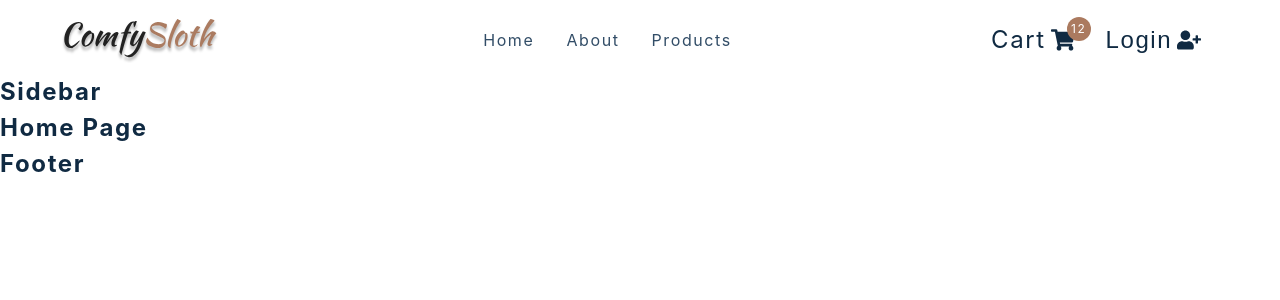
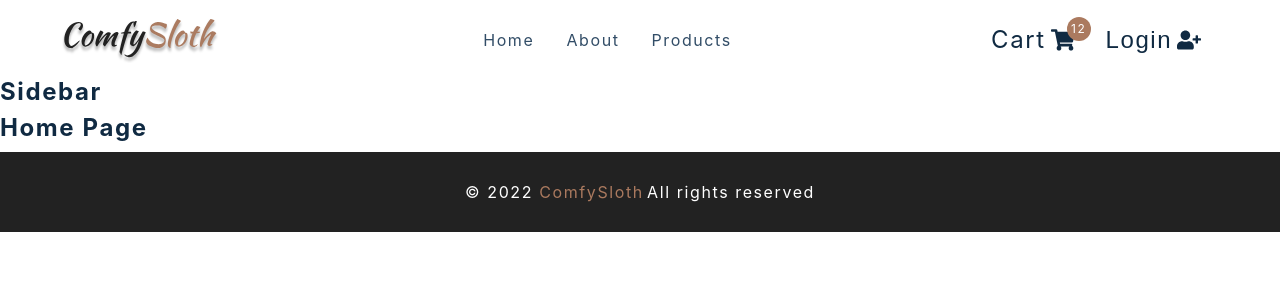
Before and after one commit to quocthaitl/learn-react-comfy-store, a React (Create React App) app: page / in a window 1280 px wide. Shown: the top 300 px of the page. Built offline with nearby package versions, Linux system fonts and the light colour scheme.

Commit message:
Build footer

```diff
--- a/src/components/Footer.js
+++ b/src/components/Footer.js
@@ -1,8 +1,16 @@
-import React from 'react'
-import styled from 'styled-components'
+import React from "react";
+import styled from "styled-components";
 const Footer = () => {
-  return <h4>footer</h4>
-}
+	return (
+		<Wrapper>
+			<h5>
+				&copy; {new Date().getFullYear()}
+				<span> ComfySloth</span>
+			</h5>
+			<h5>All rights reserved</h5>
+		</Wrapper>
+	);
+};
 
 const Wrapper = styled.footer`
 	height: 5rem;
@@ -26,6 +34,6 @@ const Wrapper = styled.footer`
 	@media (min-width: 776px) {
 		flex-direction: row;
 	}
-`
+`;
 
-export default Footer
+export default Footer;
```
Lines whose indentation alone changed are shown as unchanged.
